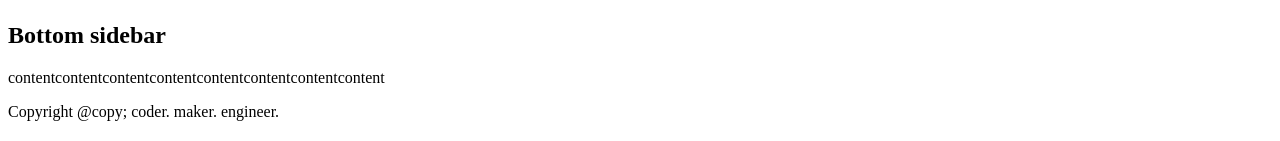
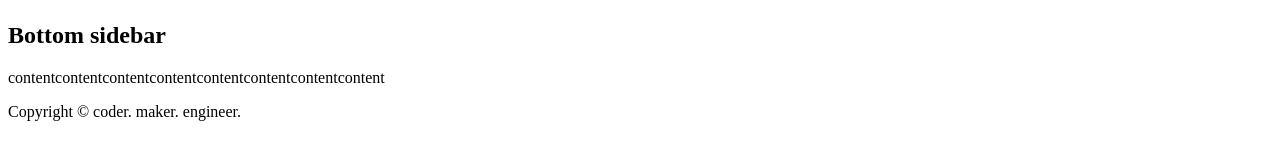
Before and after one commit to mschleu/old-personal-website, a Jekyll site: the page index.html, which Jekyll copies as it is, in a window 1280 px wide. Shown: the part 756-897 px from the top of the page. Built offline with Jekyll 4.4.1, drawn with Linux system fonts in a browser that asks for light colours.

Commit message:
Update index.html

```diff
--- a/index.html
+++ b/index.html
@@ -71,7 +71,7 @@
     </aside>
 
     <footer class="mainFooter">
-        <p>Copyright @copy; coder. maker. engineer.</p>
+        <p>Copyright &copy; coder. maker. engineer.</p>
     </footer>
 
 </body>
```
